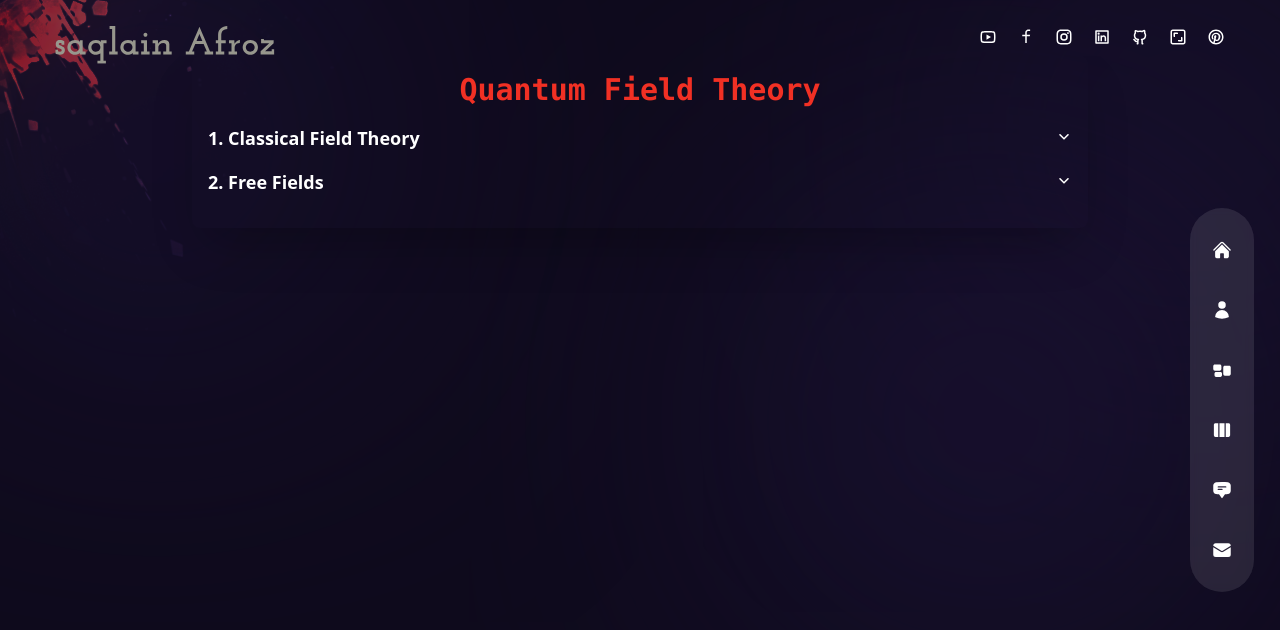
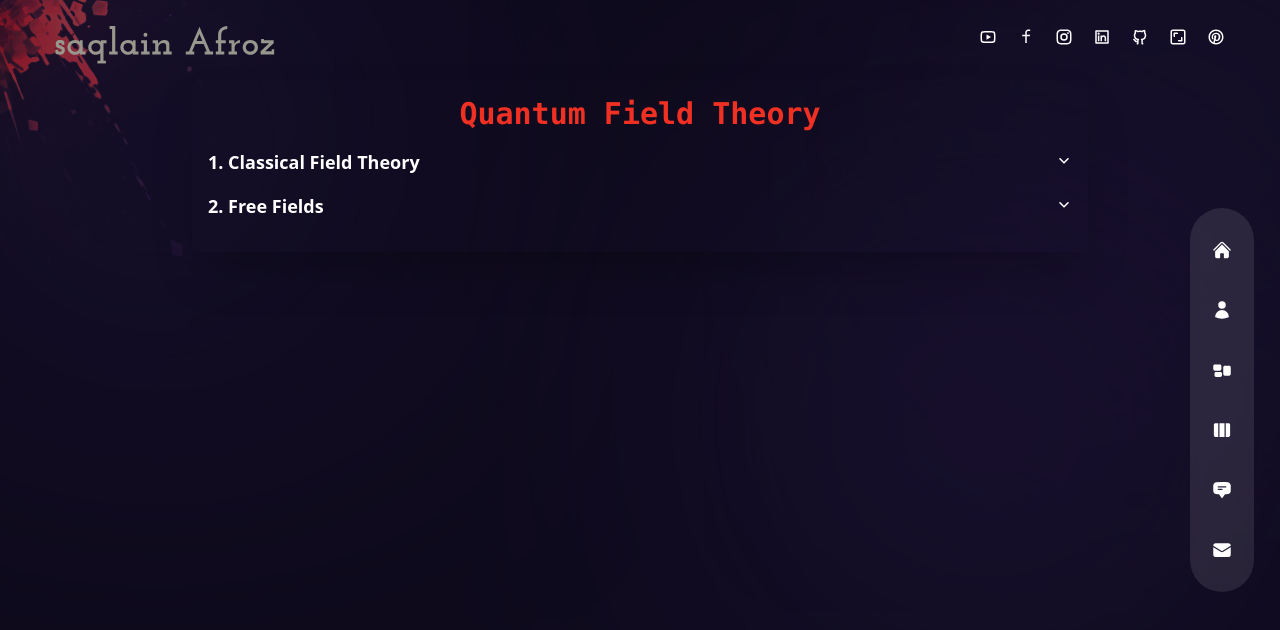
Before and after one commit to AfrozSaqlain/Sak-Portfolio, a Next.js app: page /academics/qft in a window 1280 px wide. Shown: the top 630 px of the page. Built offline with nearby package versions, Linux system fonts and the light colour scheme.

Commit message:
Smooth scrolling of acad notes and added CV

```diff
--- a/pages/about/index.js
+++ b/pages/about/index.js
@@ -1,4 +1,5 @@
 import React, { useState } from 'react';
+import Link from 'next/link';
 // import Image from 'next/image';
 
 //icons
@@ -10,6 +11,8 @@ import {
   FaWordpress,
   FaFigma,
   FaPython,
+  FaRProject,
+  FaGraduationCap,
 } from 'react-icons/fa';
 
 import {
@@ -42,12 +45,12 @@ export const aboutData = [
         ],
       },
       {
+        title: 'Programming Language',
+        icons: [<FaPython key={1}/>, <BiLogoCPlusPlus key={2}/>, <SiArduino key={3}/>, <FaRProject key={4}/>],
+      },
+      {
         title: 'UI/UX Design',
         icons: [<FaFigma key={1}/>, <SiAdobexd key={2}/>, <SiAdobephotoshop key={3}/>],
-      },
-      {
-        title: 'Programming Language',
-        icons: [<FaPython key={1}/>, <BiLogoCPlusPlus key={2}/>, <SiArduino key={3}/>],
       },
     ],
   },
@@ -207,6 +210,14 @@ const About = () => {
           {/* <div className='hidden xl:flex xl:max-w-none translate-x-16'>
             <Image src='/profile-pic-2.png' alt='profile pic' width={200} height={200}/>
           </div> */}
+          <div className='hidden scale-125 xl:flex xl:max-w-none translate-x-16 translate-y-12'>
+            <Link href={"/Saqlain_Afroz_CV.pdf"}>
+              <div className='flex flex-row '>
+              <span className='hover:text-accent'>Download my CV</span>
+              <FaGraduationCap className='scale-150 translate-x-4 translate-y-1'/>
+              </div>
+            </Link>
+          </div>
         </motion.div>
       </div>
     </div >
--- a/pages/academics/Condensed_Matter/index.js
+++ b/pages/academics/Condensed_Matter/index.js
@@ -1,8 +1,8 @@
 import React, { useState } from 'react';
 import { ExpandableSection, Subsection } from '../../../components/ExpandableSection';
 import MathJaxWrapper from '../../../components/MathJaxWrapper';
-import SimpleBar from 'simplebar-react';
-import 'simplebar-react/dist/simplebar.min.css';
+// import SimpleBar from 'simplebar-react';
+// import 'simplebar-react/dist/simplebar.min.css';
 
 const Condensed_Matter = () => {
   const sections = [
@@ -64,8 +64,8 @@ const Condensed_Matter = () => {
 
   return (
     <div className="relative h-full bg-black/40">
-      <div className="h-full translate-y-10 overflow-y-auto overflow-visible overscroll-y-auto pb-24 pt-4">
-      <SimpleBar forceVisible="y" autoHide={true} className='overflow-visible overscroll-y-auto h-full'>
+      <div className="h-full translate-y-10 overflow-y-auto scroll-smooth overflow-visible overscroll-y-auto pb-24 pt-4">
+      {/* <SimpleBar forceVisible="y" autoHide={true} className='overflow-visible overscroll-y-auto h-full'> */}
         <div className="max-w-4xl mx-auto mb-12 p-4 shadow-2xl rounded-lg">
           <h1 className="text-3xl font-semibold text-center font-mono justify-center text-accent mb-4">Condensed Matter Physics</h1>
           {sections.map((section, index) => (
@@ -88,7 +88,7 @@ const Condensed_Matter = () => {
             </ExpandableSection>
           ))}
         </div>
-        </SimpleBar>
+        {/* </SimpleBar> */}
       </div>
     </div>
   );
--- a/pages/academics/qft/index.js
+++ b/pages/academics/qft/index.js
@@ -1,8 +1,8 @@
 import React, { useState } from 'react';
 import MathJaxWrapper from '../../../components/MathJaxWrapper';
-import SimpleBar from 'simplebar-react';
-import 'simplebar-react/dist/simplebar.min.css';
 import { ExpandableSection, Subsection } from '../../../components/ExpandableSection';
+// import SimpleBar from 'simplebar-react';
+// import 'simplebar-react/dist/simplebar.min.css';
 // import ScrollToTopArrow from '../../../components/ScrollToTopArrow';
 
 const QFT = () => {
@@ -436,14 +436,14 @@ const QFT = () => {
                         Thus, we can now calculate Noether's current as:
                         \\[
                             \\begin{align}
-                                j^\\mu &= \\frac{\\partial}{\\partial(\\partial_\\mu \\phi)} \\epsilon^\\nu \\partial_\\nu \\phi - \\epsilon^\\mu \\mathcal{L}\\\\
-                                &= \\frac{\\partial}{\\partial(\\partial_\\mu \\phi)} (\\partial_\\nu \\phi) \\epsilon^\\nu - \\eta^\\mu_\\nu \\epsilon^\\nu \\mathcal{L}\\\\
+                                j^\\mu &= \\frac{\\partial \\mathcal{L}}{\\partial(\\partial_\\mu \\phi)} \\epsilon^\\nu \\partial_\\nu \\phi - \\epsilon^\\mu \\mathcal{L}\\\\
+                                &= \\frac{\\partial \\mathcal{L}}{\\partial(\\partial_\\mu \\phi)} (\\partial_\\nu \\phi) \\epsilon^\\nu - \\eta^\\mu_\\nu \\epsilon^\\nu \\mathcal{L}\\\\
                                 &= T^\\mu_\\nu \\epsilon^\\nu
                             \\end{align}
                         \\]
                         where \\( T^\\mu_\\nu \\) is known as "Energy-Momentum Tensor" and
                         <div class="border-solid border-2 border-blue-500/75 px-3 rounded my-1 mx-auto max-w-max">
-                        \\[ T^\\mu_\\nu = \\frac{\\partial}{\\partial(\\partial_\\mu \\phi)} (\\partial_\\nu \\phi)  - \\eta^\\mu_\\nu \\mathcal{L} \\]
+                        \\[ T^\\mu_\\nu = \\frac{\\partial \\mathcal{L}}{\\partial(\\partial_\\mu \\phi)} (\\partial_\\nu \\phi)  - \\eta^\\mu_\\nu \\mathcal{L} \\]
                         </div>
                         as \\( \\mathcal{L}(x) \\to \\mathcal{L}'(x) = \\mathcal{L}(x) + \\partial_\\nu ( \\epsilon^\\nu \\mathcal{L} ) \\) and this is symmetry transformation. This implies that
                         \\[
@@ -461,7 +461,7 @@ const QFT = () => {
                         This tells us that \\( T^\\mu_\\nu \\) is conserved.
 
                         <div class="border-solid border-2 border-blue-500/75 px-3 rounded my-1 mx-auto max-w-max">
-                        \\[ T_{\\mu \\nu} = \\frac{\\partial}{\\partial(\\partial^\\mu \\phi_a)} (\\partial_\\nu \\phi_a)  - \\eta_{\\mu \\nu} \\mathcal{L} \\]
+                        \\[ T_{\\mu \\nu} = \\frac{\\partial \\mathcal{L}}{\\partial(\\partial^\\mu \\phi_a)} (\\partial_\\nu \\phi_a)  - \\eta_{\\mu \\nu} \\mathcal{L} \\]
                         </div>
 
                         This means that we have to sum over all fields \\( \\phi_a \\).
@@ -497,7 +497,7 @@ const QFT = () => {
                         \\]
                         Similarly,
                         \\[
-                            P^i = \\int d^3 x \\dot{\\phi} \\partial^i \\phi
+                            P^i = \\int d^3 x \\hspace{5pt} \\dot{\\phi} \\partial^i \\phi
                         \\]
                         <div class="border-t border-gray-300/20 my-4"></div>
                         In Klein Gordon Field: \\( T_{\\mu \\nu} = T_{\\nu \\mu} \\). But this is not true, in general.
@@ -601,7 +601,44 @@ const QFT = () => {
         }
     };
 
-    //     return (
+    return (
+        <div className="relative h-full bg-black/40">
+            <div className="h-full translate-y-16 overflow-y-auto overflow-visible overscroll-y-auto scroll-smooth pb-24 pt-4">
+                {/* <SimpleBar forceVisible="y" autoHide={true} className='overflow-visible overscroll-y-auto h-full scroll-smooth'> */}
+                    <div className="max-w-4xl mx-auto mb-12 p-4 shadow-2xl rounded-lg">
+                        <h1 className="text-3xl font-semibold text-center font-mono justify-center text-accent mb-4">Quantum Field Theory</h1>
+                        {sections.map((section, index) => (
+                            <ExpandableSection
+                                key={index}
+                                title={`${index + 1}. ${section.title}`}
+                                isOpen={openSection === index}
+                                toggle={() => toggleSection(index)}
+                            >
+                                {section.subsections.map((subsection, subIndex) => (
+                                    <Subsection
+                                        key={subIndex}
+                                        title={`${index + 1}.${subIndex + 1} ${subsection.title}`}
+                                        isOpen={openSubsection === subIndex && openSection === index}
+                                        toggle={() => toggleSubsection(subIndex)}
+                                    >
+                                        <MathJaxWrapper content={subsection.content} />
+                                    </Subsection>
+                                ))}
+                            </ExpandableSection>
+                        ))}
+                    </div>
+                {/* </SimpleBar> */}
+                {/* <ScrollToTopArrow/> */}
+            </div>
+        </div>
+    );
+};
+
+export default QFT;
+
+
+
+//     return (
     //         <div className="relative h-full bg-black/40">
     //             <div className="h-full translate-y-10 overflow-y-auto scroll-smooth overflow-visible overscroll-y-auto pb-24 pt-4">
     //                 <SimpleBar forceVisible="y" autoHide={true} className='overflow-visible scroll-smooth overscroll-y-auto h-full'>
@@ -626,38 +663,3 @@ const QFT = () => {
     //         </div>
     //     );
     // };
-
-
-    return (
-        <div className="relative h-full bg-black/40">
-            <div className="h-full translate-y-10 overflow-y-auto overflow-visible overscroll-y-auto pb-24 pt-4">
-                <SimpleBar forceVisible="y" autoHide={true} className='overflow-visible overscroll-y-auto h-full'>
-                    <div className="max-w-4xl mx-auto mb-12 p-4 shadow-2xl rounded-lg">
-                        <h1 className="text-3xl font-semibold text-center font-mono justify-center text-accent mb-4">Quantum Field Theory</h1>
-                        {sections.map((section, index) => (
-                            <ExpandableSection
-                                key={index}
-                                title={`${index + 1}. ${section.title}`}
-                                isOpen={openSection === index}
-                                toggle={() => toggleSection(index)}
-                            >
-                                {section.subsections.map((subsection, subIndex) => (
-                                    <Subsection
-                                        key={subIndex}
-                                        title={`${index + 1}.${subIndex + 1} ${subsection.title}`}
-                                        isOpen={openSubsection === subIndex && openSection === index}
-                                        toggle={() => toggleSubsection(subIndex)}
-                                    >
-                                        <MathJaxWrapper content={subsection.content} />
-                                    </Subsection>
-                                ))}
-                            </ExpandableSection>
-                        ))}
-                    </div>
-                </SimpleBar>
-            </div>
-        </div>
-    );
-};
-
-export default QFT;
--- a/styles/globals.css
+++ b/styles/globals.css
@@ -24,6 +24,16 @@
   -webkit-box-orient: vertical;
   overflow: hidden;
   text-overflow: ellipsis;
+}
+
+::-webkit-scrollbar {
+  width: 10px; /* Width of the scrollbar */
+}
+
+/* Style the scrollbar thumb */
+::-webkit-scrollbar-thumb {
+  background-color: #55555572; /* Color of the thumb */
+  border-radius: 5px; /* Rounded corners for the thumb */
 }
 
 @layer base {
```
Also changed, not shown: pages/academics/astro/index.js (+5 -5 lines), pages/academics/electromag/index.js (+5 -5 lines), 1 other file (tests, documents, lock files or other folders).
